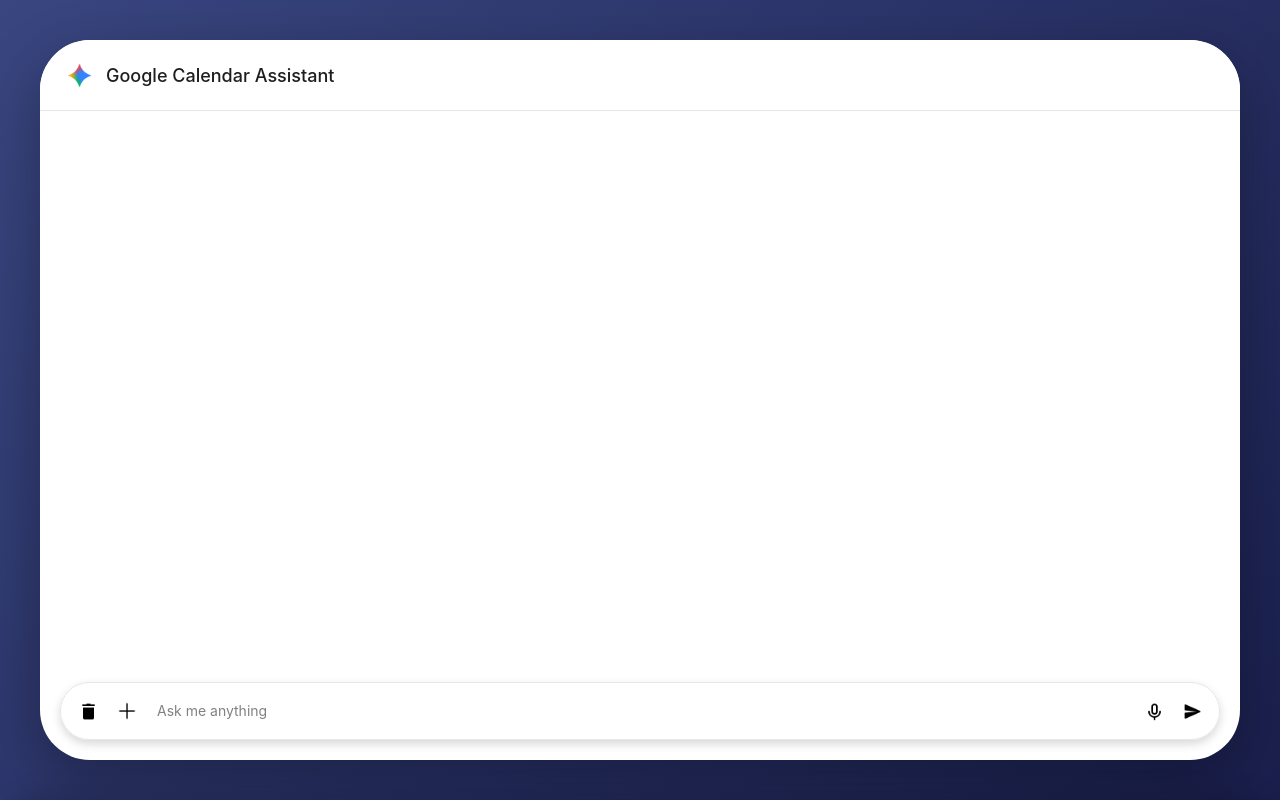
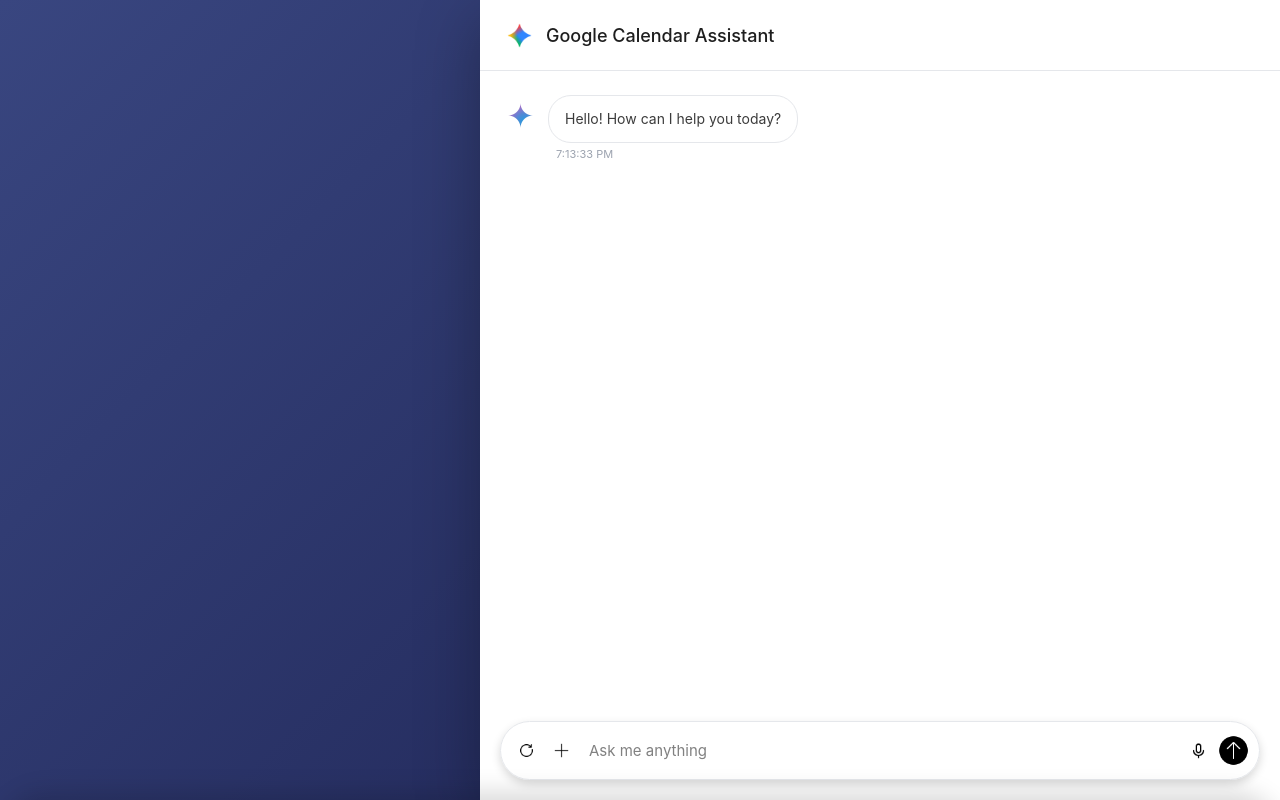
Before and after one commit to Mogalina/google-calendar-assistant, a plain HTML site: page extension/chat-panel/index.html in a window 1280 px wide. Drawn offline with Linux system fonts and the light colour scheme; a web font is replaced by a local one.

Commit message:
Added message rendering

```diff
--- a/extension/chat-panel/index.html
+++ b/extension/chat-panel/index.html
@@ -5,9 +5,11 @@
     <meta name="viewport" content="width=device-width, initial-scale=1.0" />
     <title>Gemini Chat Panel</title>
     <link rel="stylesheet" href="./style/index.css" />
+    <link rel="stylesheet" href="./style/global.css" />
   </head>
 
   <body>
+    <div class="panel-container">
       <div class="chat-container">
         <div class="chat-header">
           <div class="chat-icon-container">
@@ -18,7 +20,20 @@
           </div>
         </div>
 
-      <div class="chat-messages" id="chat-messages"></div>
+        <div class="chat-messages" id="chat-messages">
+          <div class="message ai">
+            <div class="avatar ai">
+              <img
+                class="chat-icon"
+                src="./assests/images/gemini-chat-bot-logo.png"
+              />
+            </div>
+            <div class="message-content">
+              <div class="message-bubble">Hello! How can I help you today?</div>
+              <div class="message-time" id="initial-time"></div>
+            </div>
+          </div>
+        </div>
 
         <div class="chat-input-area">
           <form class="input-form" id="chat-form">
@@ -27,7 +42,7 @@
               class="clear-chat-button tooltip"
               id="clear-chat-button"
             >
-            <img class="bin-button-icon" src="./assests/images/bin-icon.png" />
+              <img class="bin-button-icon" src="./assests/images/reset-icon.png" />
               <span class="tooltip-text">Clear Chat</span>
             </button>
             <div class="dropdown" id="mode-dropdown">
@@ -110,14 +125,14 @@
             <button type="submit" class="send-button tooltip" id="send-button">
               <img
                 class="send-button-icon"
-              src="./assests/images/sent-icon.png"
+                src="./assests/images/arrow-up-icon.png"
               />
               <span class="tooltip-text">Send</span>
             </button>
           </form>
         </div>
       </div>
-
+    </div>
     <script src="./script/app.js"></script>
   </body>
 </html>
--- a/extension/chat-panel/script/app.js
+++ b/extension/chat-panel/script/app.js
@@ -1,6 +1,10 @@
 // Grab DOM elements for chat input and send button
 const chatInput = document.getElementById("chat-input");
 const sendButton = document.getElementById("send-button");
+
+// Grab elements for chat messages
+const chatMessages = document.getElementById("chat-messages");
+const chatForm = document.getElementById("chat-form");
 
 // Grab microphone button and its icon
 const micButton = document.getElementById("mic-button");
@@ -12,6 +16,49 @@
 const menuButtons = dropdown.querySelectorAll(".dropdown-menu button");
 const dropdownMenu = document.getElementById("drawer-menu");
 const modeOptions = dropdownMenu.querySelectorAll("[data-mode]");
+
+// Set initial time in the chat
+document.getElementById("initial-time").textContent = new Date().toLocaleTimeString();
+
+// Listen for the form submission event
+chatForm.addEventListener("submit", (e) => {
+  e.preventDefault();
+
+  const message = chatInput.value.trim();
+  if (!message) return;
+
+  appendMessage("user", message);
+  chatInput.value = "";
+
+  // Simulate an AI response after a short delay (demo behavior)
+  setTimeout(() => appendMessage("ai", "Got it! (demo response)"), 800);
+});
+
+// Function to append a new chat message to the message list
+function appendMessage(sender, text) {
+  const msg = document.createElement("div");
+  msg.classList.add("message", sender);
+
+  // Set the message’s HTML structure dynamically
+  msg.innerHTML = `
+    <div class="avatar ${sender}">
+      ${
+        sender === "ai"
+          ? `<img class="chat-icon" src="./assests/images/gemini-chat-bot-logo.png"/>`
+          : ``
+      }
+    </div>
+    <div class="message-content">
+      <div class="message-bubble">${text}</div> <!-- The message text -->
+      <div class="message-time">${new Date().toLocaleTimeString()}</div> <!-- Timestamp -->
+    </div>`;
+
+  // Add the new message to the chat container
+  chatMessages.appendChild(msg);
+
+  // Scroll to the bottom so the latest message is visible
+  chatMessages.scrollTop = chatMessages.scrollHeight;
+}
 
 // Toggle dropdown open/close when clicking the button
 modeBtn.addEventListener("click", (e) => {
@@ -40,8 +87,8 @@
   if (chatInput.value.trim().length > 0) {
     // Disable microphone button and change icon if there is text
     micButton.classList.add("disabled");
-    micButton.disabled = true;
-    micIcon.src = "./assests/images/microphone-off-icon.png";
+    // micButton.disabled = true;
+    // micIcon.src = "./assests/images/microphone-off-icon.png";
   } else {
     // Re-enable microphone button and restore original icon if input is empty
     micButton.classList.remove("disabled");
--- /dev/null
+++ b/extension/chat-panel/style/global.css
@@ -0,0 +1,48 @@
+:root {
+  /* Primary Colors */
+  --primary-gradient-start: #394680;
+  --primary-gradient-end: #1a1f4d;
+  --primary-purple-start: #667eea;
+  --primary-purple-end: #764ba2;
+  --primary-google-blue: #4285f4;
+  --primary-google-calendar-blue: #1967d2;
+
+  /* Background Colors */
+  --bg-white: #ffffff;
+  --bg-light-gray: #f9fafb;
+  --bg-hover-gray: #f1f3f4;
+  --bg-active-gray: #e5e7eb;
+  --bg-hover-purple: #eef2ff;
+
+  /* Text Colors */
+  --text-primary: #1e1e1e;
+  --text-secondary: #3c3c3c;
+  --text-tertiary: #3f3f3f;
+  --text-muted: #6f6f6f;
+  --text-light: #818181;
+  --text-lighter: #9ca3af;
+  --text-dark: #1f1f1f;
+  --text-user-avatar: #374151;
+
+  /* Border Colors */
+  --border-light: #e5e7eb;
+  --border-medium: #d1d5db;
+
+  /* Shadow Colors */
+  --shadow-dark: rgba(0, 0, 0, 0.3);
+  --shadow-medium: rgba(0, 0, 0, 0.15);
+  --shadow-light: rgba(0, 0, 1, 0.155);
+  --shadow-tooltip: rgba(0, 0, 0, 0.1);
+
+  /* Special Colors */
+  --recording-bg: #555555;
+  --white: white;
+}
+
+@font-face {
+  font-family: "Readex Pro";
+  src: url("../assests/font/Readex_Pro/ReadexPro-VariableFont_HEXP\,wght.ttf")
+    format("truetype");
+  font-weight: normal;
+  font-style: normal;
+}
--- a/extension/chat-panel/style/index.css
+++ b/extension/chat-panel/style/index.css
@@ -4,88 +4,33 @@
   box-sizing: border-box;
 }
 
-/* ==================== CSS VARIABLES =========================================================== */
-:root {
-  /* Primary Colors */
-  --primary-gradient-start: #394680;
-  --primary-gradient-end: #1a1f4d;
-  --primary-purple-start: #667eea;
-  --primary-purple-end: #764ba2;
-
-  /* Background Colors */
-  --bg-white: #ffffff;
-  --bg-light-gray: #f9fafb;
-  --bg-hover-gray: #f1f3f4;
-  --bg-active-gray: #e5e7eb;
-  --bg-hover-purple: #eef2ff;
-
-  /* Text Colors */
-  --text-primary: #1e1e1e;
-  --text-secondary: #3c3c3c;
-  --text-tertiary: #3f3f3f;
-  --text-muted: #6f6f6f;
-  --text-light: #818181;
-  --text-lighter: #9ca3af;
-  --text-dark: #1f1f1f;
-  --text-user-avatar: #374151;
-
-  /* Border Colors */
-  --border-light: #e5e7eb;
-  --border-medium: #d1d5db;
-
-  /* Shadow Colors */
-  --shadow-dark: rgba(0, 0, 0, 0.3);
-  --shadow-medium: rgba(0, 0, 0, 0.15);
-  --shadow-light: rgba(0, 0, 1, 0.155);
-  --shadow-tooltip: rgba(0, 0, 0, 0.1);
-
-  /* Special Colors */
-  --recording-bg: #555555;
-  --white: white;
-}
-
-/* ==================== FONTS =================================================================== */
-@font-face {
-  font-family: "Readex Pro";
-  src: url("../assests/font/Readex_Pro/ReadexPro-VariableFont_HEXP\,wght.ttf")
-    format("truetype");
-  font-weight: normal;
-  font-style: normal;
-}
-
-/* ==================== BODY & LAYOUT ==================== */
-html, body {
+.panel-container {
+  font-family: "Readex Pro", -apple-system, BlinkMacSystemFont, "Segoe UI",
+    Roboto, "Helvetica Neue", Arial, sans-serif;
+  background: linear-gradient(
+    135deg,
+    var(--primary-gradient-start) 0%,
+    var(--primary-gradient-end) 100%
+  );
+  display: flex;
+  flex-direction: row;
+  align-items: center;
+  justify-content: flex-end;
+  margin: 0;
   min-width: 400px;
   min-height: 400px;
 }
 
-body {
-  font-family: "Readex Pro", -apple-system, BlinkMacSystemFont, "Segoe UI",
-    Roboto, "Helvetica Neue", Arial, sans-serif;
-  background: linear-gradient(135deg, var(--primary-gradient-start) 0%,
-    var(--primary-gradient-end) 100%);
-  min-height: 100vh;
-  display: flex;
-  align-items: center;
-  justify-content: center;
-  padding: 20px;
-}
-
-/* ==================== CHAT CONTAINER ========================================================== */
 .chat-container {
-  width: 100%;
-  min-width: 100px;
-  max-width: 1200px;
-  height: 90vh;
+  width: 100vh;
+  height: 100vh;
   background: var(--bg-white);
-  border-radius: 50px;
   box-shadow: 0 20px 60px var(--shadow-dark);
   display: flex;
   flex-direction: column;
   overflow: hidden;
 }
 
-/* ==================== CHAT HEADER ============================================================= */
 .chat-header {
   display: flex;
   align-items: center;
@@ -118,7 +63,6 @@
   color: var(--text-primary);
 }
 
-/* ==================== CHAT MESSAGES =========================================================== */
 .chat-messages {
   flex: 1;
   overflow-y: auto;
@@ -139,14 +83,87 @@
   border-radius: 3px;
 }
 
-/* ==================== DROPDOWN / DRAWER ======================================================= */
+/* Message container */
+.message {
+  display: flex;
+  gap: 12px;
+  margin-bottom: 24px;
+  animation: messageSlideIn 0.3s ease-in;
+}
+
+.message.user .avatar {
+  display: none;
+}
+
+.message.user {
+  justify-content: flex-end;
+  margin-left: auto;
+}
+
+/* Message content */
+.message-content {
+  display: flex;
+  flex-direction: column;
+  gap: 4px;
+  max-width: 70%;
+}
+
+.message.user .message-content {
+  align-items: flex-end;
+}
+
+.message-bubble {
+  padding: 12px 16px;
+  border-radius: 23px;
+  line-height: 1.6;
+  font-size: 14px;
+  white-space: pre-wrap;
+  word-wrap: break-word;
+  max-width: 100%;
+}
+
+.message.ai .message-bubble {
+  /* background: var(--bg-light-gray); */
+  color: #3c3c3c;
+  border: 1px solid #e5e7eb;
+}
+
+.message.user .message-bubble {
+  background: linear-gradient(135deg, #4285f4 20%, #1967d2 80%);
+  color: white;
+}
+
+.message-time {
+  font-size: 11px;
+  color: #9ca3af;
+  padding: 0 8px;
+}
+
+/* Avatar */
+.avatar {
+  width: 32px;
+  height: 32px;
+  border-radius: 50%;
+  flex-shrink: 0;
+  display: flex;
+  align-items: center;
+  justify-content: center;
+  font-size: 14px;
+  font-weight: 600;
+  margin-top: 4px;
+}
+
+.avatar.ai {
+  color: white;
+}
+
 .dropdown {
   position: relative;
 }
 
 .dropdown-btn {
-  width: 40px;
-  height: 40px;
+  width: 35px;
+  height: 35px;
   border: none;
   border-radius: 27px;
   background-color: transparent;
@@ -167,8 +184,8 @@
 }
 
 .dropdown-btn-icon {
-  width: 20px;
-  height: 20px;
+  width: 50%;
+  height: 50%;
   border-radius: 50%;
   transition: transform 0.2s ease;
 }
@@ -250,7 +267,6 @@
   color: var(--text-light);
 }
 
-/* ==================== INPUT AREA ============================================================== */
 .chat-input-area {
   padding: 20px;
   max-height: 300px;
@@ -281,7 +297,7 @@
   border: 0px;
   padding: 10px;
   font-family: inherit;
-  font-size: 14px;
+  font-size: 15px;
   line-height: 1.4;
   resize: none;
   outline: none;
@@ -297,7 +313,6 @@
   color: var(--text-light);
 }
 
-/* ==================== BUTTONS ================================================================= */
 /* Base button styles */
 .clear-chat-button,
 .send-button,
@@ -309,9 +324,13 @@
   display: flex;
   align-items: center;
   justify-content: center;
+  flex-shrink: 0;
+}
+
+.clear-chat-button,
+.send-button {
   transition: background-color 0.2s ease, transform 0.15s ease,
     opacity 0.25s ease;
-  flex-shrink: 0;
 }
 
 /* Hover effects for all buttons */
@@ -329,31 +348,38 @@
 
 /* Clear chat button */
 .clear-chat-button {
-  width: 38px;
-  height: 38px;
+  width: 35px;
+  height: 35px;
 }
 
 /* Send and mic buttons (positioned absolutely) */
 .send-button,
 .mic-button {
   position: absolute;
-  width: 38px;
-  height: 38px;
+  width: 35px;
+  height: 35px;
 }
 
 /* Button icons */
-.send-button-icon,
 .bin-button-icon,
 .mic-button-icon {
   width: 50%;
   height: 50%;
 }
 
+.send-button-icon {
+  width: 90%;
+  height: 90%;
+}
+
 /* Disabled states */
-.send-button:disabled,
-.mic-button.disabled {
+.send-button:disabled {
   opacity: 0.5;
   cursor: not-allowed;
+}
+
+.mic-button.disabled {
+  opacity: 0;
 }
 
 /* Mic recording state */
@@ -362,20 +388,6 @@
   animation: pulse 1.5s infinite;
 }
 
-/* Input active state transitions */
-.input-active .mic-button {
-  opacity: 1;
-  pointer-events: none;
-  transform: scale(0.8);
-}
-
-.input-active .send-button {
-  opacity: 1;
-  pointer-events: auto;
-  transform: scale(1);
-}
-
-/* ==================== TOOLTIPS ================================================================ */
 .tooltip {
   position: relative;
   display: inline-flex;
@@ -423,7 +435,6 @@
   transform: translateX(-50%) translateY(0);
 }
 
-/* ==================== ANIMATIONS ============================================================== */
 @keyframes messageSlideIn {
   from {
     opacity: 0;
@@ -447,15 +458,3 @@
     opacity: 1;
   }
 }
-
-/* ==================== RESPONSIVE DESIGN ======================================================= */
-@media (max-width: 768px) {
-  .chat-container {
-    height: 90vh;
-    border-radius: 50px;
-  }
-
-  .message-content {
-    max-width: 85%;
-  }
-}
```
Also changed, not shown: extension/chat-panel/assests/images/arrow-up-icon.png (added), extension/chat-panel/assests/images/reset-icon.png (added). Lines whose indentation alone changed are shown as unchanged.
